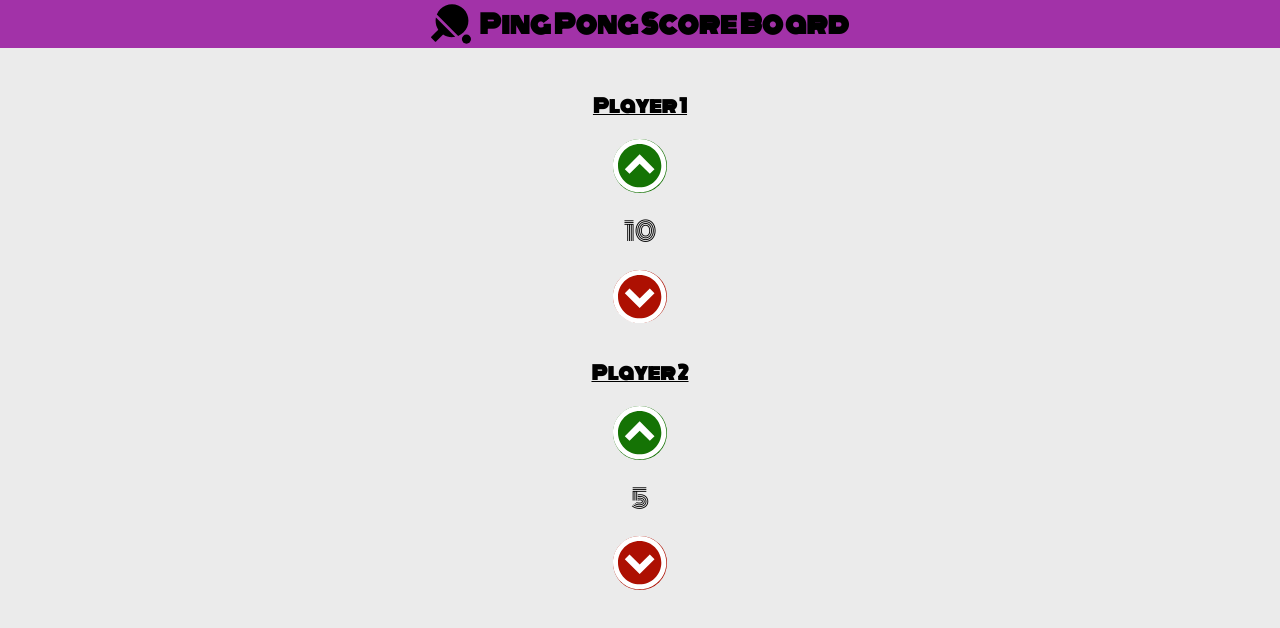
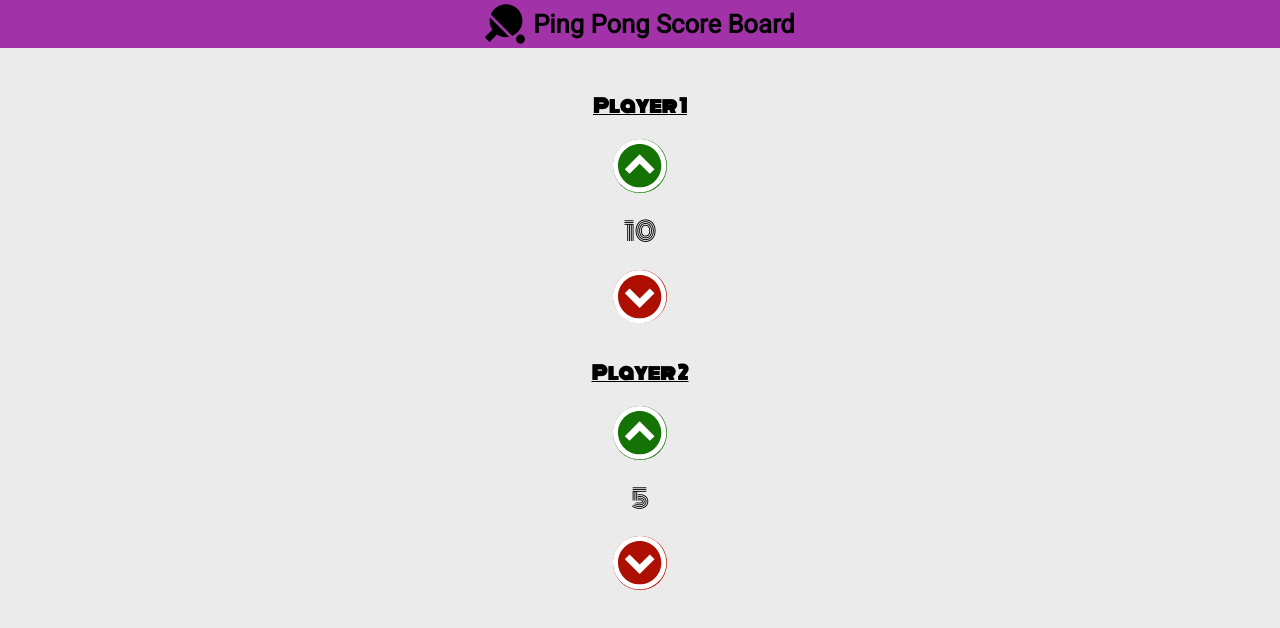
Before and after one commit to Lem82/Pingpong-scoreboard, a React (Create React App) app: page / in a window 1280 px wide. Shown: the top 628 px of the page. Built offline with nearby package versions, Linux system fonts and the light colour scheme; no server answers; a web font is replaced by a local one.

Commit message:
Change title font to something readable

```diff
--- a/src/index.scss
+++ b/src/index.scss
@@ -50,3 +50,7 @@ body {
   margin-left: 5em;
   margin-right: 5em;
 }
+
+h1 {
+  font-family: "Roboto";
+}
```
